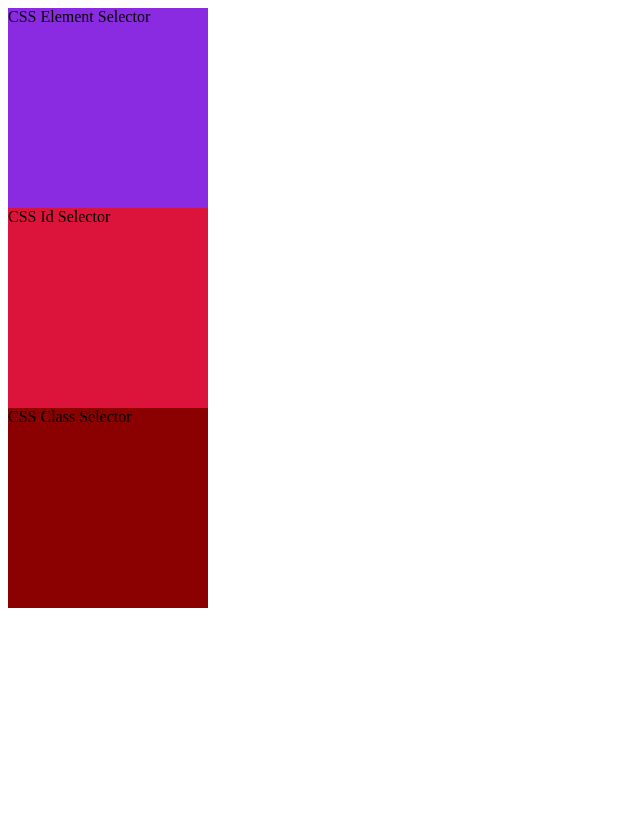
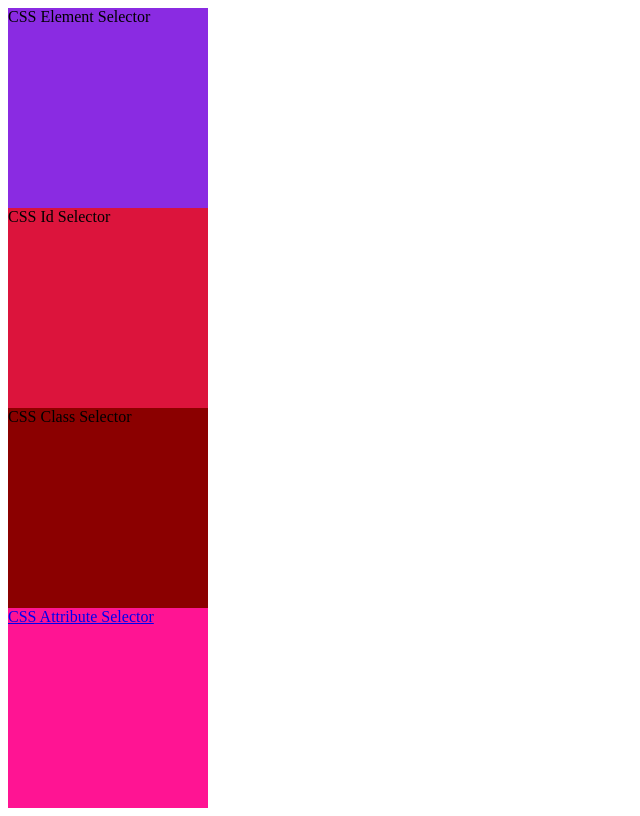
Before and after one commit to aayushi1306/css-selector-3, a plain HTML site: page index.html in a window 1280 px wide. Shown: the whole page, without its empty margins (0-640 px from the left). Drawn offline with Linux system fonts and the light colour scheme.

Commit message:
Attribute Selector

```diff
--- a/index.html
+++ b/index.html
@@ -23,11 +23,18 @@
             height: 200px;
             background:darkred;
         }
+        a[href="https://oklabs.in"]{
+            display: block;
+            width: 200px;
+            height: 200px;
+            background:deeppink;
+        }
     </style>
 </head>
 <body>
     <div>CSS Element Selector</div>
     <span id="a1">CSS Id Selector</span>
     <span class="b1"> CSS Class Selector</span>
+    <a href="https://oklabs.in">CSS Attribute Selector</a>
 </body>
 </html>
```
